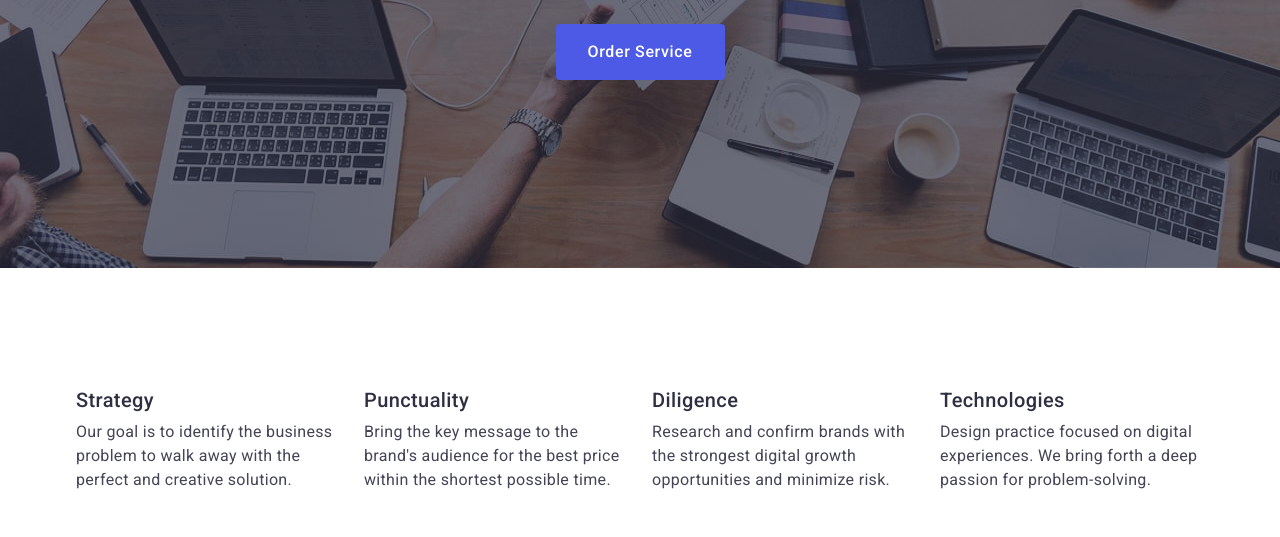
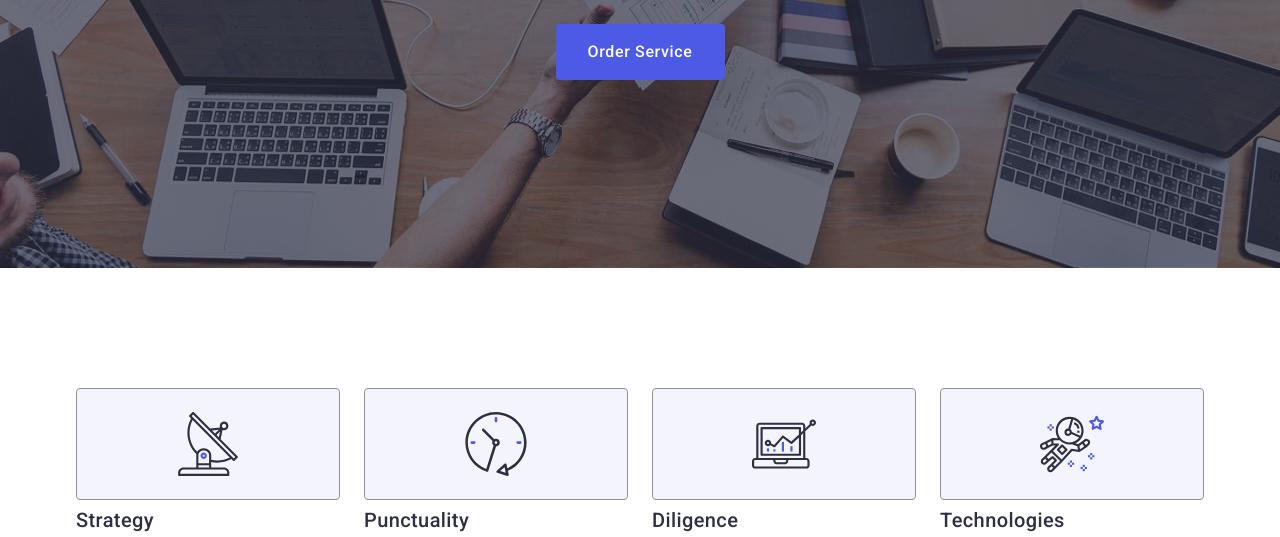
Before and after one commit to olegkudyn/goit-markup-hw-04, a plain HTML site: page index.html in a window 1280 px wide. Shown: the part 405-942 px from the top of the page. Drawn offline with nearby package versions, Linux system fonts and the light colour scheme.

Commit message:
add advantage icons

```diff
--- a/css/styles.css
+++ b/css/styles.css
@@ -31,15 +31,17 @@ img {
 
 /*common*/
 .container {
-    max-width: 1158px;
-     padding: 0 15px;
-      margin: 0 auto;
+width: 1158px;
+margin: 0 auto;
+padding-left: 15px;
+padding-right: 15px;
 }
 
 /*header*/
 
 .page-header {
     border-bottom: 1px solid #e7e9fc;
+    box-shadow: 0 1px 6px 0 rgba(46, 47, 66, 0.08), 0 1px 1px 0 rgba(46, 47, 66, 0.16), 0 2px 1px 0 rgba(46, 47, 66, 0.08);
 }
 .header-container {
     display: flex;
@@ -83,6 +85,9 @@ img {
     line-height: 1.5;
     letter-spacing: 0.02em;
     color: #2e2f42;
+    transition-property: color;
+    transition-duration: 250ms;
+    transition-timing-function: cubic-bezier(0.4, 0, 0.2, 1);
 }
 .nav-link:hover,
 .nav-link:focus {
@@ -92,8 +97,8 @@ img {
 .current {
 color: #404bbf;
 }
-.current::before {
-    content: "";
+.current::after {
+content: "";
 position: absolute;
 left: 0;
 bottom: -1px;
@@ -115,6 +120,10 @@ background-color: #404bbf;
     line-height: 1.5;
     letter-spacing: 0.02em;
     color: #434455;
+    transition-property: color;
+    transition-duration: 250ms;
+    transition-timing-function: cubic-bezier(0.4, 0, 0.2, 1);
+
 }
 .address-link:hover,
 .address-link:focus {
@@ -123,12 +132,15 @@ background-color: #404bbf;
 
 /*hero*/
 .page-hero {
+    background-color: #2e2f42;
     padding-top: 188px;
     padding-bottom: 188px;
     background-image:linear-gradient(rgba(46, 47, 66, 0.7),rgba(46, 47, 66, 0.7)), url(../images/img-people.jpg);
     background-repeat: no-repeat;
     background-position: center;
-    background-size: 1440px 600px;
+    background-size: cover;
+    max-width: 1440px;
+    margin: 0 auto;
 
 }
 .hero-title {
@@ -156,6 +168,9 @@ background-color: #404bbf;
     margin: 0 auto;
     border-radius: 4px;
     cursor: pointer;
+    transition-property: background-color;
+    transition-duration: 250ms;
+    transition-timing-function: cubic-bezier(0.4, 0, 0.2, 1);
 }
 .hero-button:hover,
 .hero-button:focus {
@@ -180,6 +195,19 @@ background-color: #404bbf;
     clip: rect(0 0 0 0);
     overflow: hidden;
 }
+
+.item-icon {
+    display: flex;
+    border: 1px solid #8e8f99;
+    border-radius: 4px;
+    width: 264px;
+    height: 112px;
+    background-color: #f4f4fd;
+    margin-bottom: 8px;
+    justify-content: center;
+    align-items: center;
+}
+
 .advantage-list {
     display: flex;
     flex-wrap: wrap;
--- a/index.html
+++ b/index.html
@@ -68,6 +68,11 @@
           <h2 class="advantages visually-hidden">Advantage</h2>
           <ul class="advantage-list">
             <li class="advantage-item">
+              <div class="item-icon">
+                <svg class="icon" width="64" height="64">
+                  <use href="./images/icons.svg#icon-antenna"></use>
+                </svg>
+              </div>
               <h3 class="page-subtitle">Strategy</h3>
               <p class="subtitle-description">
                 Our goal is to identify the business problem to walk away with
@@ -75,6 +80,11 @@
               </p>
             </li>
             <li class="advantage-item">
+              <div class="item-icon">
+                <svg class="icon" width="64" height="64">
+                  <use href="./images/icons.svg#icon-clock"></use>
+                </svg>
+              </div>
               <h3 class="page-subtitle">Punctuality</h3>
               <p class="subtitle-description">
                 Bring the key message to the brand's audience for the best price
@@ -82,6 +92,11 @@
               </p>
             </li>
             <li class="advantage-item">
+              <div class="item-icon">
+                <svg class="icon" width="64" height="64">
+                  <use href="./images/icons.svg#icon-diagram"></use>
+                </svg>
+              </div>
               <h3 class="page-subtitle">Diligence</h3>
               <p class="subtitle-description">
                 Research and confirm brands with the strongest digital growth
@@ -89,6 +104,11 @@
               </p>
             </li>
             <li class="advantage-item">
+              <div class="item-icon">
+                <svg class="icon" width="64" height="64">
+                  <use href="./images/icons.svg#icon-astronaut"></use>
+                </svg>
+              </div>
               <h3 class="page-subtitle">Technologies</h3>
               <p class="subtitle-description">
                 Design practice focused on digital experiences. We bring forth a
```
Also changed, not shown: images/icons.svg (added).
